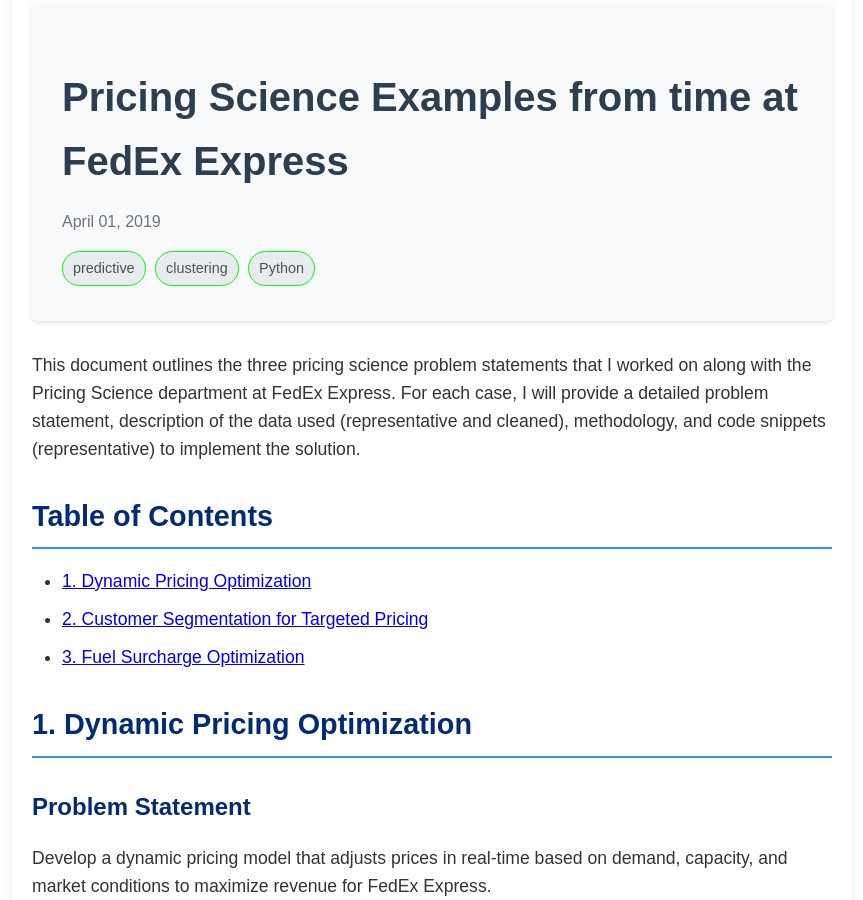
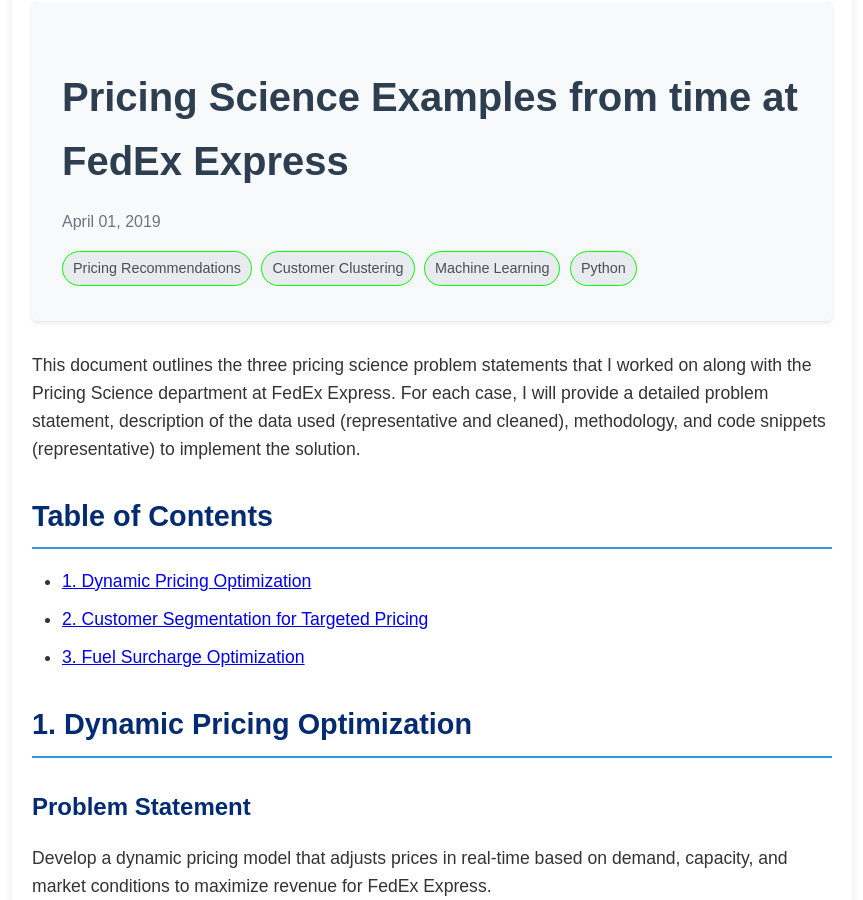
Before and after one commit to IyerS/sundareshiyer.github.io, a Jekyll site: the page built from _posts/2019-04-01-pricing-science-fedex.md, in a window 1280 px wide and 900 px high, scrolled down 439 px. Shown: the whole window, without its empty margins (208-1071 px from the left). Built offline with Jekyll 4.4.1, drawn with Linux system fonts in a browser that asks for light colours.

Commit message:
Update 2019-04-01-pricing-science-fedex.md

```diff
--- a/_posts/2019-04-01-pricing-science-fedex.md
+++ b/_posts/2019-04-01-pricing-science-fedex.md
@@ -2,7 +2,7 @@
 layout: post
 title: Pricing Science Examples from time at FedEx Express
 image: "/assets/img/project-images/FedEx-Logo.png"
-tags: [predictive, clustering, Python]
+tags: [Pricing Recommendations, Customer Clustering, Machine Learning, Python]
 excerpt: This document outlines the three pricing science problem statements that I worked on along with the Pricing Science department at FedEx Express.
 ---
 
```
